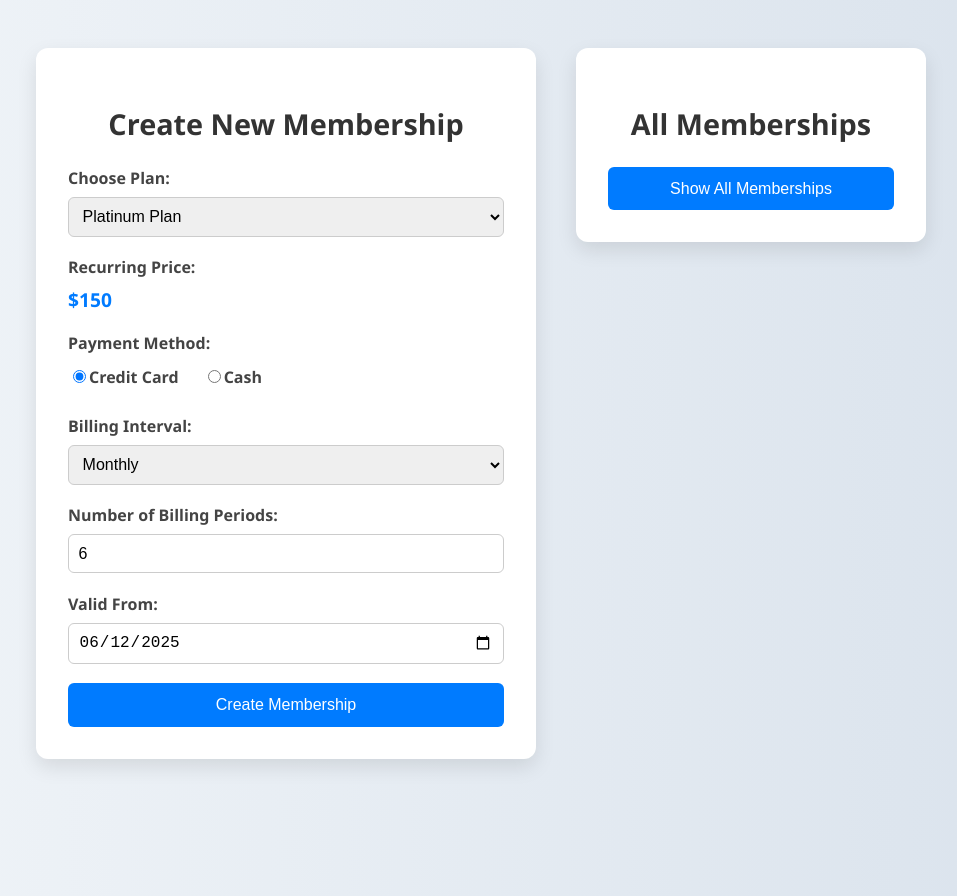
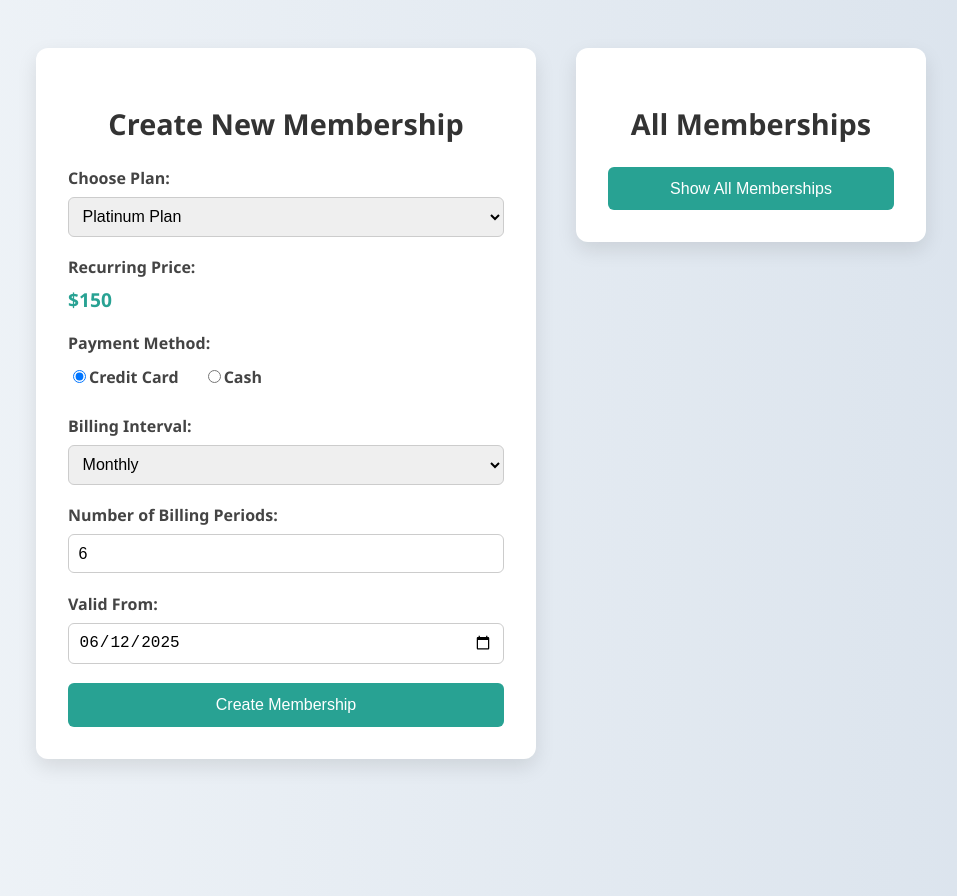
Before and after one commit to FarukValjevac/ApiRefactoring, a React (Vite) app in the folder Frontend/: page / in a window 1280 px wide. Shown: the whole page, without its empty margins (159-1116 px from the left). Built offline with nearby package versions, Linux system fonts and the light colour scheme.

Commit message:
Eversport color sheme implemented

```diff
--- a/Frontend/src/App.css
+++ b/Frontend/src/App.css
@@ -92,46 +92,50 @@ button {
   transition: background 0.3s ease;
 }
 
+.primary-action-button {
+  background-color: #28a293;
+}
+
+.primary-action-button:hover {
+  background-color: #21837b;
+}
+
 button:hover {
   background-color: #0056b3;
 }
 
-/* Styles for the Memberships List - NO LONGER A GRID */
-.memberships-grid { /* Renamed from membershipsList for clarity */
-  display: flex; /* Changed: Use flexbox */
-  flex-direction: column; /* Changed: Stack items vertically */
-  /* grid-template-columns: repeat(auto-fit, minmax(280px, 1fr)); */ /* Removed grid property */
-  gap: 1rem; /* Smaller gap within the list */
+.memberships-grid {
+  display: flex;
+  flex-direction: column;
+  gap: 1rem;
   margin-top: 1.5rem;
 }
 
-.membership-item-card { /* Renamed from membershipCard */
+.membership-item-card {
   border: 1px solid #eee;
   border-radius: 8px;
   padding: 1rem;
   text-align: left;
   background-color: #fff;
   box-shadow: 0 1px 5px rgba(0,0,0,0.05);
-  margin-bottom: 1rem; /* Added: Spacing between stacked items */
+  margin-bottom: 1rem;
 }
 
 .membership-list-container {
   width: 100%;
-  max-width: 350px; /* Kept narrower width */
+  max-width: 350px;
   background: #ffffff;
   padding: 2rem;
   border-radius: 12px;
   box-shadow: 0 8px 20px rgba(0, 0, 0, 0.1);
   box-sizing: border-box;
+  max-height: 70vh;
+  overflow-y: auto;
 
-  /* --- NEW STYLES FOR SCROLLBAR --- */
-  max-height: 70vh; /* Set a maximum height (e.g., 70% of viewport height) */
-  overflow-y: auto; /* Add vertical scrollbar when content overflows */
-  /* --- END NEW STYLES --- */
 }
 
 .membership-item-card:last-child {
-  margin-bottom: 0; /* No margin after the last item */
+  margin-bottom: 0;
 }
 
 .membership-item-card h3 {
--- a/Frontend/src/MembershipForm.tsx
+++ b/Frontend/src/MembershipForm.tsx
@@ -98,7 +98,7 @@ function MembershipForm({ onMembershipCreated }: MembershipFormProps) {
 
         <div className="form-group">
           <label>Recurring Price:</label>
-          <span style={{ fontSize: '1.2em', fontWeight: 'bold', color: '#007bff', padding: '8px 0' }}>
+          <span style={{ fontSize: '1.2em', fontWeight: 'bold', color: '#28a293', padding: '8px 0' }}>
             ${recurringPrice}
           </span>
         </div>
@@ -166,9 +166,10 @@ function MembershipForm({ onMembershipCreated }: MembershipFormProps) {
             onChange={(e) => setValidFrom(e.target.value)}
           />
         </div>
-
-        <button type="submit">Create Membership</button>
-      </form>
+        <button type="submit" className="primary-action-button">
+          Create Membership
+        </button>
+    </form>
 
       {message && (
         <p className={messageType === 'success' ? 'success-message' : 'error-message'}>
--- a/Frontend/src/MembershipList.tsx
+++ b/Frontend/src/MembershipList.tsx
@@ -47,7 +47,7 @@ const MembershipList = forwardRef<MembershipListRef>((_, ref) => {
   return (
     <div className="membership-list-container">
       <h2>All Memberships</h2>
-      <button onClick={toggleMemberships} disabled={loading}>
+      <button onClick={toggleMemberships} disabled={loading} className="primary-action-button">
         {loading ? 'Loading...' : isListVisible ? 'Hide Memberships' : 'Show All Memberships'}
       </button>
 
```
